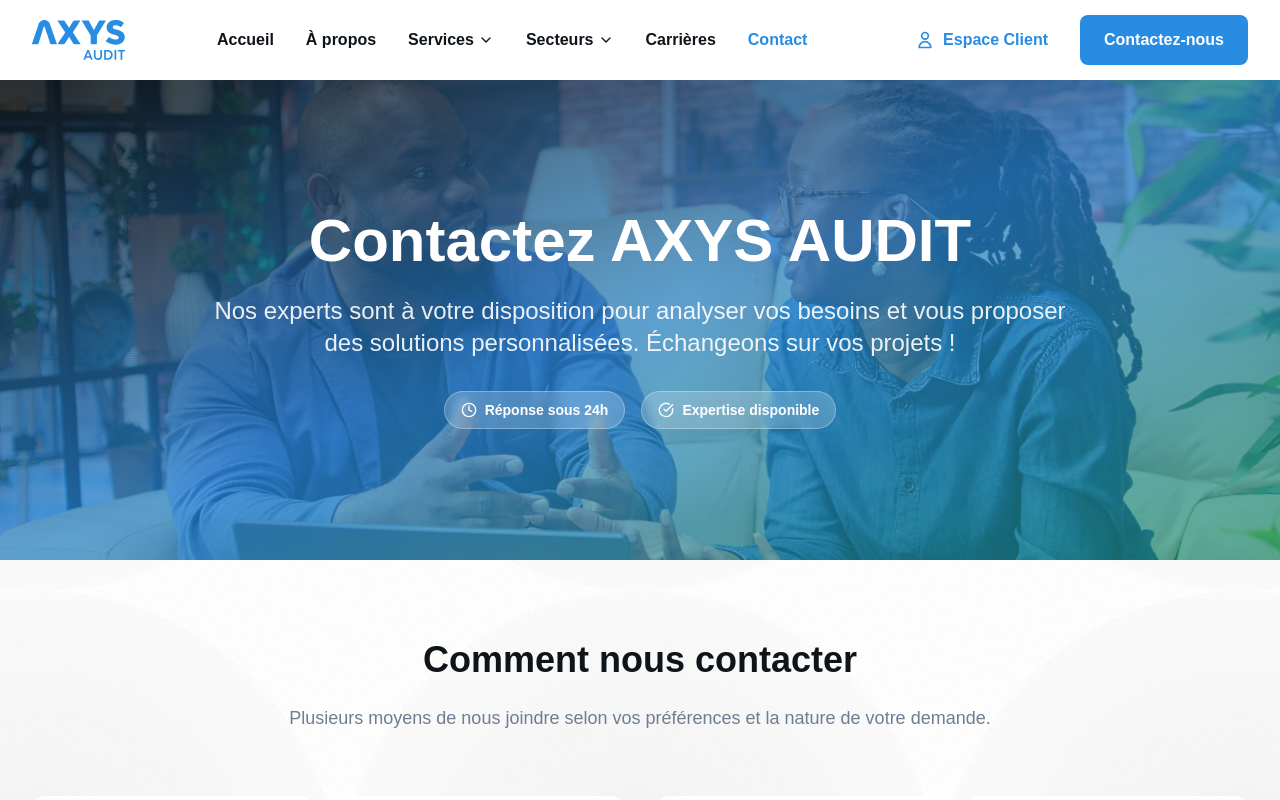
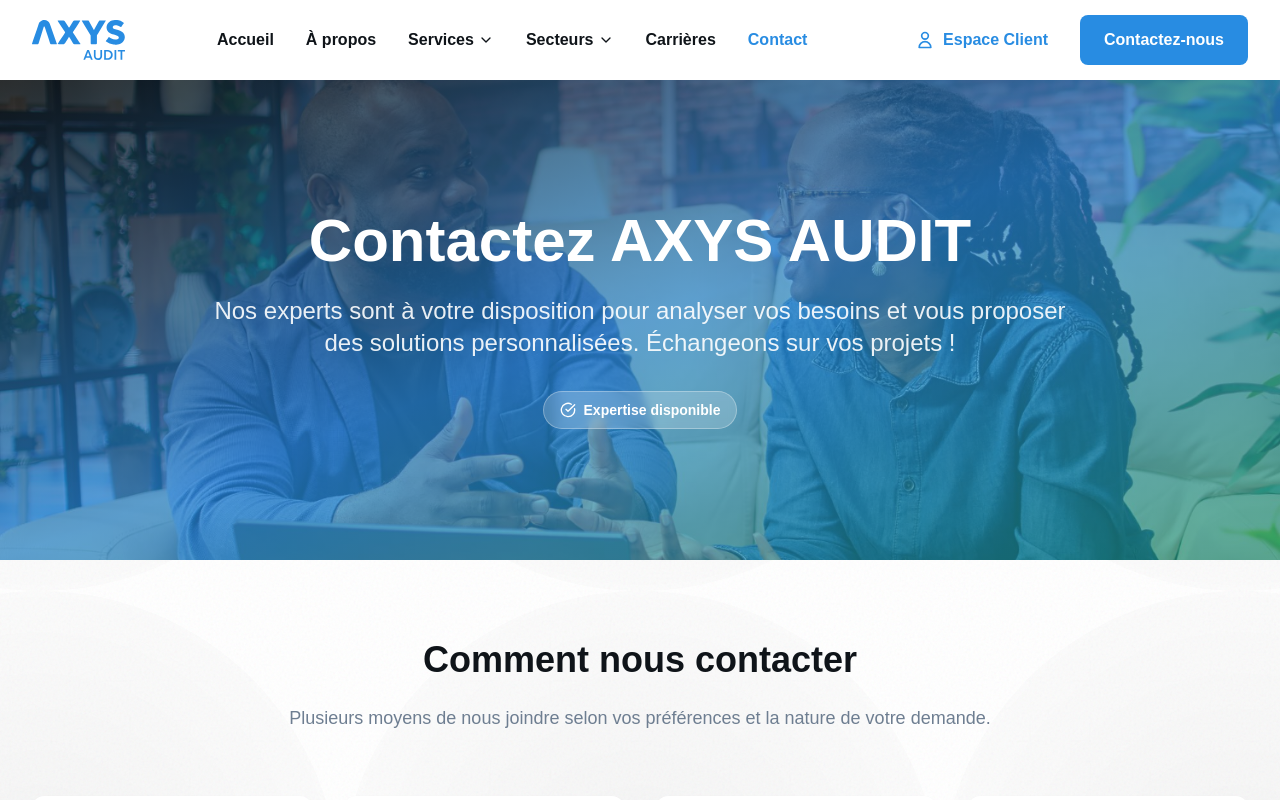
Before and after one commit to mjetoundi/axys-website, a React (Vite) app: page /contact in a window 1280 px wide. Shown: the top 800 px of the page. Built offline with nearby package versions, Linux system fonts and the light colour scheme; a web font is replaced by a local one.

Commit message:
MJ Commit

```diff
--- a/src/pages/Contact.tsx
+++ b/src/pages/Contact.tsx
@@ -131,7 +131,7 @@
     {
       icon: Mail,
       title: "Email",
-      details: ["axysaudit@axysaudit.com", "Réponse sous 24h"],
+      details: ["axysaudit@axysaudit.com"],
       action: "Envoyez-nous un message",
     },
     {
@@ -196,10 +196,6 @@
               projets !
             </p>
             <div className="flex flex-wrap justify-center gap-4">
-              <div className="flex items-center space-x-2 bg-white/20 backdrop-blur-sm rounded-full px-4 py-2 border border-white/30">
-                <Clock size={16} className="text-white" />
-                <span className="text-sm font-semibold text-white">Réponse sous 24h</span>
-              </div>
               <div className="flex items-center space-x-2 bg-white/20 backdrop-blur-sm rounded-full px-4 py-2 border border-white/30">
                 <CheckCircle size={16} className="text-white" />
                 <span className="text-sm font-semibold text-white">
@@ -301,7 +297,7 @@
                       Message envoyé !
                     </h4>
                     <p className="text-neutral-gray">
-                      Nous vous répondrons sous 24h.
+                      Nous vous répondrons dans les plus brefs délais.
                     </p>
                   </motion.div>
                 ) : submitError ? (
```
